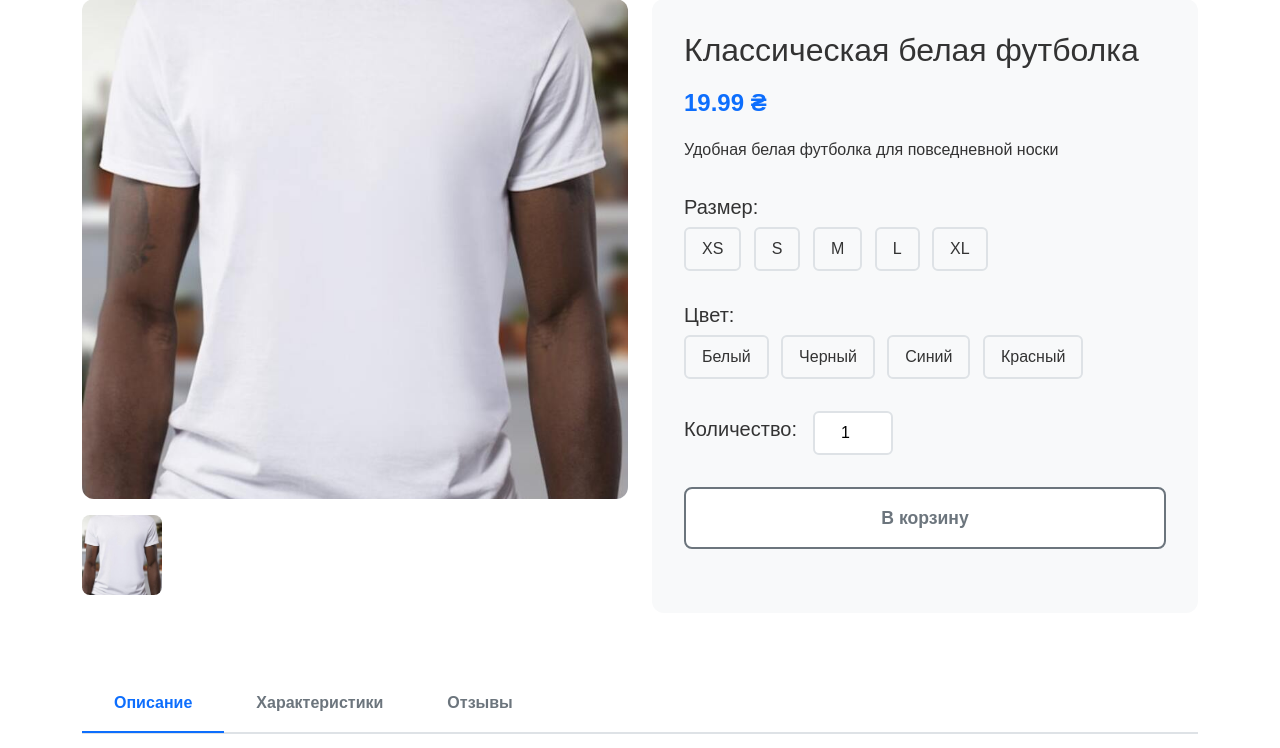
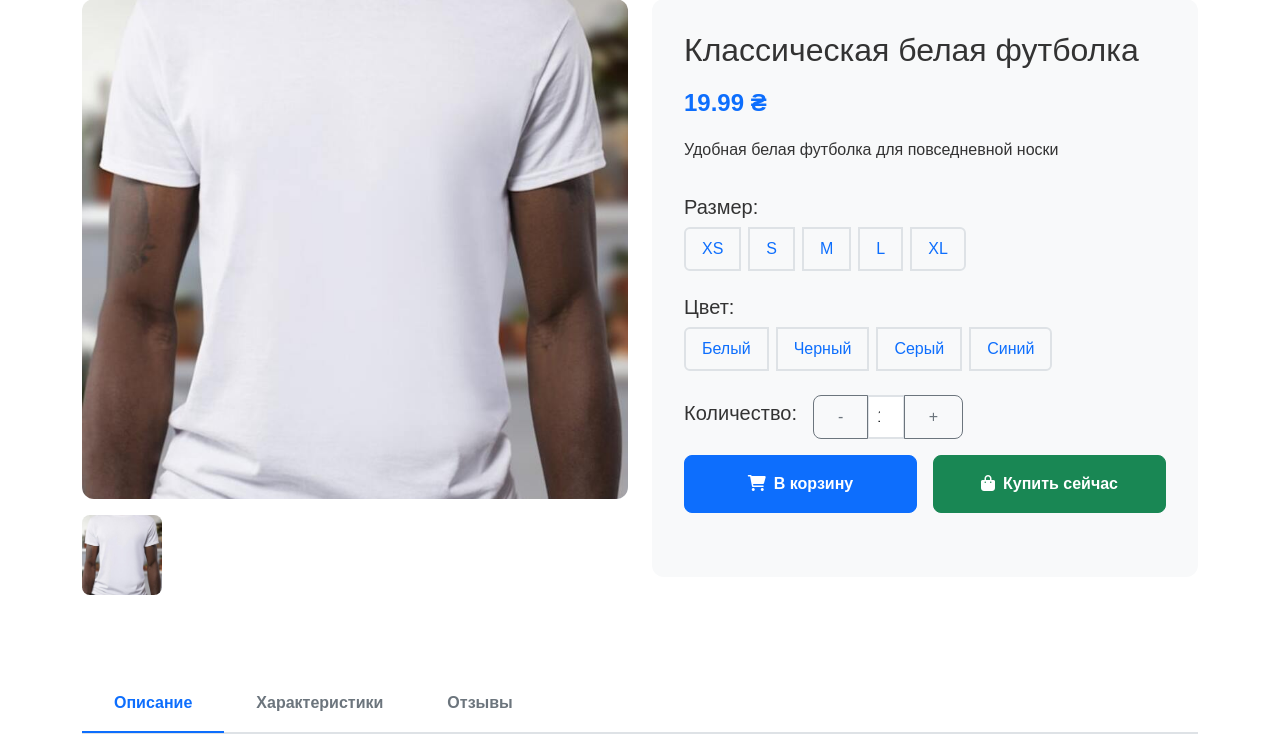
Before and after one commit to ubmember500/cursori5, a Flask app: page /product/1 in a window 1280 px wide. Shown: the part 175-923 px from the top of the page. Run offline with Flask 3, Linux system fonts and the light colour scheme.

Commit message:
Добавлены кнопки 'В корзину' и 'Купить сейчас' на страницу товара

```diff
--- a/app.py
+++ b/app.py
@@ -550,6 +550,7 @@ def add_to_cart(product_id):
     size = request.form.get('size')
     color = request.form.get('color')
     image = request.form.get('image')
+    action = request.form.get('action', 'cart')  # Получаем действие (cart или buy)
 
     # Получаем товар
     product = Product.query.get_or_404(product_id)
@@ -567,7 +568,8 @@ def add_to_cart(product_id):
             image = image.split('/')[-1]
         image = f'img/products/{image}'
 
-    # Check if product is already in cart
+    # Проверяем, есть ли товар уже в корзине
+    item_in_cart = False
     for item in cart:
         if item['id'] == product_id and item.get('size') == size and item.get('color') == color:
             if item['quantity'] + quantity > product.stock:
@@ -576,21 +578,26 @@ def add_to_cart(product_id):
             item['quantity'] += quantity
             if not item.get('image') or item['image'] == 'None':
                 item['image'] = image
-            session.modified = True
-            flash('Товар добавлен в корзину!', 'success')
-            return redirect(request.referrer or url_for('products'))
+            item_in_cart = True
+            break
 
-    # Add new product to cart
-    cart.append({
-        'id': product_id,
-        'name': product.name,
-        'price': product.price,
-        'quantity': quantity,
-        'size': size,
-        'color': color,
-        'image': image
-    })
+    # Если товара нет в корзине, добавляем его
+    if not item_in_cart:
+        cart.append({
+            'id': product_id,
+            'name': product.name,
+            'price': product.price,
+            'quantity': quantity,
+            'size': size,
+            'color': color,
+            'image': image
+        })
+
     session.modified = True
+
+    # Если действие "buy", перенаправляем на оформление заказа
+    if action == 'buy':
+        return redirect(url_for('checkout'))
 
     flash('Товар добавлен в корзину!', 'success')
     return redirect(request.referrer or url_for('products'))
--- a/templates/product_detail.html
+++ b/templates/product_detail.html
@@ -394,105 +394,51 @@ body .btn:contains("В избранное") {
                 <div class="product-price">{{ "%.2f"|format(product.price) }} ₴</div>
                 <p class="product-description">{{ product.description }}</p>
 
+                <form action="{{ url_for('add_to_cart', product_id=product.id) }}" method="POST">
                     <!-- Выбор размера -->
-                <div class="size-selector">
+                    <div class="size-selector mb-3">
                         <h5>Размер:</h5>
+                        <div class="btn-group" role="group">
                             {% for size in ['XS', 'S', 'M', 'L', 'XL'] %}
-                    <input type="radio" name="size" id="size-{{ size }}" value="{{ size }}" required>
-                    <label for="size-{{ size }}">{{ size }}</label>
+                            <input type="radio" class="btn-check" name="size" id="size_{{ size }}" value="{{ size }}" required>
+                            <label class="btn btn-outline-primary" for="size_{{ size }}">{{ size }}</label>
                             {% endfor %}
+                        </div>
                     </div>
 
                     <!-- Выбор цвета -->
-                <div class="color-selector">
+                    <div class="color-selector mb-3">
                         <h5>Цвет:</h5>
-                    {% for color in ['Белый', 'Черный', 'Синий', 'Красный'] %}
-                    <input type="radio" name="color" id="color-{{ color }}" value="{{ color }}" required>
-                    <label for="color-{{ color }}">{{ color }}</label>
+                        <div class="btn-group" role="group">
+                            {% for color in ['Белый', 'Черный', 'Серый', 'Синий'] %}
+                            <input type="radio" class="btn-check" name="color" id="color_{{ color }}" value="{{ color }}" required>
+                            <label class="btn btn-outline-primary" for="color_{{ color }}">{{ color }}</label>
                             {% endfor %}
+                        </div>
                     </div>
 
                     <!-- Выбор количества -->
-                <div class="quantity-selector">
+                    <div class="quantity-selector mb-3">
                         <h5>Количество:</h5>
-                    <input type="number" id="quantity" name="quantity" value="1" min="1" max="10">
-            </div>
-
-                <!-- Кнопки действий (полностью изолированный компонент) -->
-                <div class="isolated-buttons-component" style="contain: content; isolation: isolate;">
-                    <div class="isolated-button-wrapper" style="contain: content; isolation: isolate;">
-                        <button type="button"
-                                class="isolated-button isolated-button--secondary"
-                                onclick="handleAddToCart()"
-                                style="contain: content; isolation: isolate;">
-                            В корзину
-                </button>
+                        <div class="input-group" style="width: 150px;">
+                            <button class="btn btn-outline-secondary" type="button" onclick="updateQuantity(-1)">-</button>
+                            <input type="number" class="form-control text-center" name="quantity" id="quantity" value="1" min="1" max="{{ product.stock }}">
+                            <button class="btn btn-outline-secondary" type="button" onclick="updateQuantity(1)">+</button>
                         </div>
                     </div>
 
-                <style>
-                    /* Изолируем компонент с кнопками */
-                    .isolated-buttons-component {
-                        --button-primary-color: #0d6efd;
-                        --button-secondary-color: #6c757d;
-                        --button-hover-brightness: 0.9;
+                    <input type="hidden" name="image" value="{{ product_image }}">
 
-                        display: grid;
-                        grid-template-columns: 1fr;
-                        gap: 1rem;
-                        margin: 2rem 0;
-                        isolation: isolate;
-                        contain: content;
-                        position: relative;
-                    }
-
-                    /* Запрещаем добавление любых элементов кроме нашей кнопки */
-                    .isolated-buttons-component > *:not(.isolated-button-wrapper),
-                    .isolated-button-wrapper > *:not(.isolated-button),
-                    .isolated-button > *:not(.isolated-button-text) {
-                        display: none !important;
-                        visibility: hidden !important;
-                        opacity: 0 !important;
-                        width: 0 !important;
-                        height: 0 !important;
-                        position: absolute !important;
-                        pointer-events: none !important;
-                    }
-
-                    .isolated-button-wrapper {
-                        position: relative;
-                        isolation: isolate;
-                        contain: content;
-                    }
-
-                    .isolated-button {
-                        width: 100%;
-                        padding: 1rem 2rem;
-                        border: none;
-                        border-radius: 8px;
-                        font-size: 1.1rem;
-                        font-weight: 600;
-                        cursor: pointer;
-                        transition: filter 0.2s;
-                        position: relative;
-                        isolation: isolate;
-                        contain: content;
-                    }
-
-                    .isolated-button:hover {
-                        filter: brightness(var(--button-hover-brightness));
-                    }
-
-                    .isolated-button:active {
-                        transform: translateY(1px);
-                    }
-
-                    .isolated-button--secondary {
-                        background-color: white;
-                        color: var(--button-secondary-color);
-                        border: 2px solid var(--button-secondary-color);
-                    }
-                </style>
+                    <!-- Кнопки действий -->
+                    <div class="action-buttons">
+                        <button type="submit" name="action" value="cart" class="btn btn-primary">
+                            <i class="fas fa-shopping-cart me-2"></i>В корзину
+                        </button>
+                        <button type="submit" name="action" value="buy" class="btn btn-success" formaction="{{ url_for('checkout') }}">
+                            <i class="fas fa-shopping-bag me-2"></i>Купить сейчас
+                        </button>
+                    </div>
+                </form>
 
                 <!-- Скрытые формы для отправки -->
                 <form id="cartForm" method="POST" action="{{ url_for('add_to_cart', product_id=product.id) }}" style="display: none;">
@@ -539,6 +485,14 @@ body .btn:contains("В избранное") {
 
                 function changeImage(src) {
                     document.getElementById('mainImage').src = src;
+                }
+
+                function updateQuantity(change) {
+                    const input = document.getElementById('quantity');
+                    const currentValue = parseInt(input.value) || 1;
+                    const maxStock = {{ product.stock }};
+                    const newValue = Math.max(1, Math.min(currentValue + change, maxStock));
+                    input.value = newValue;
                 }
                 </script>
             </div>
```
Lines whose indentation alone changed are shown as unchanged.
